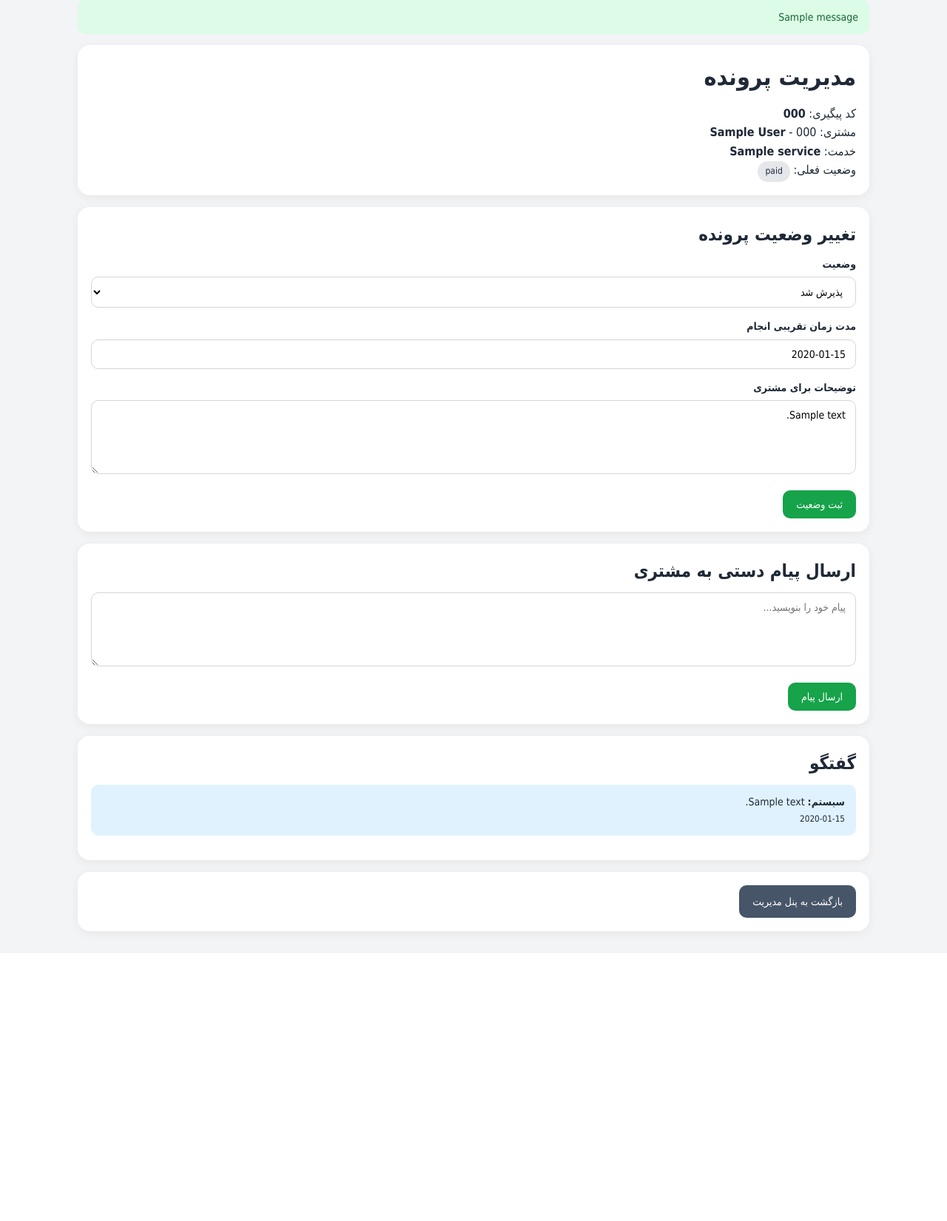
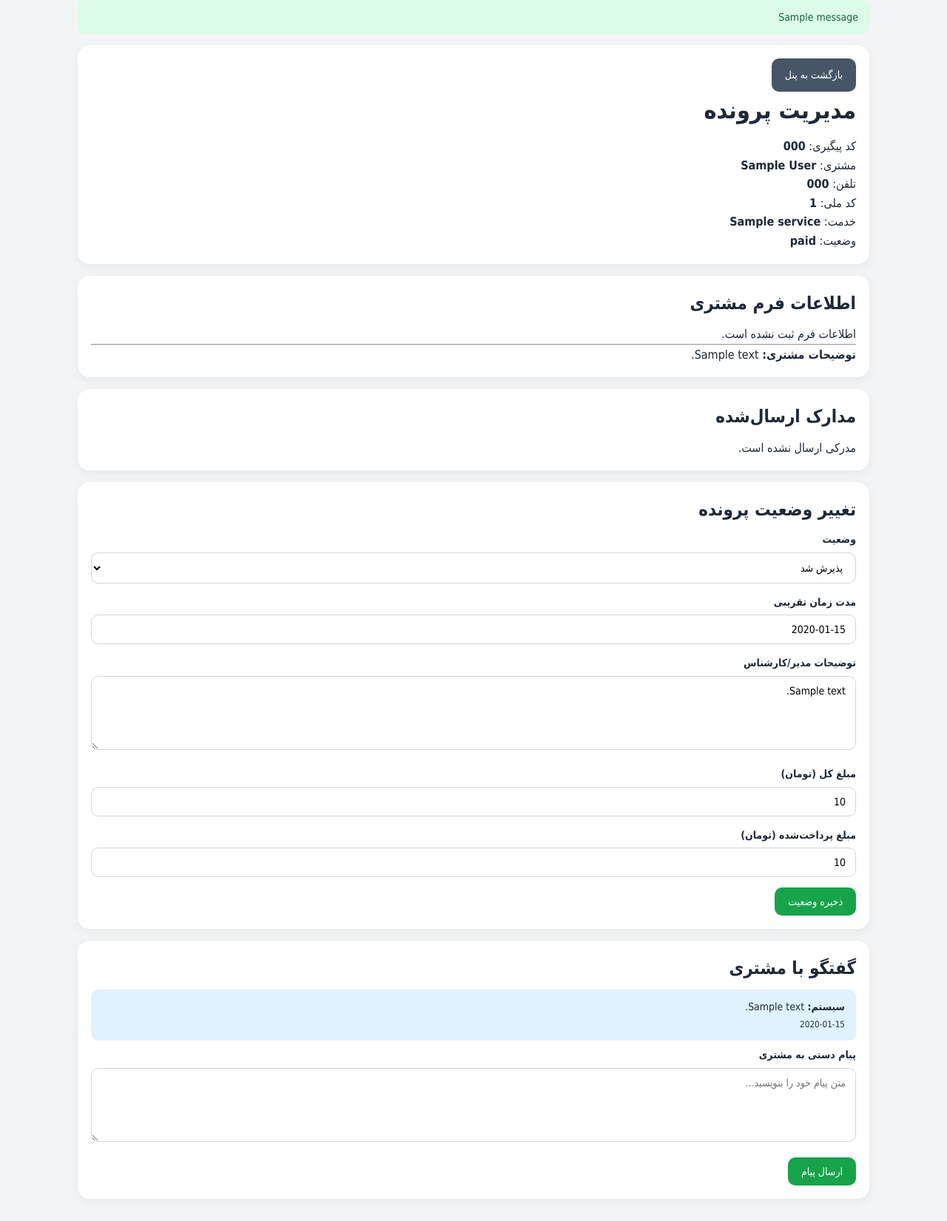
Before and after one commit to amhmdy307-stack/online-novin, a Flask app: page /admin/request/1 in a window 1280 px wide. Shown: the whole page at 74% size. Before the commit the page ends 1272 px from the top, so only its background shows below. Run offline with Flask 3, Linux system fonts and the light colour scheme; the visitor is signed in with stand-in values (Sample User, id 1); data comes from the database, SQL or seed files in the repository; tables that the repository leaves empty hold one stand-in row (values such as "Sample post"); one stand-in notice (Sample message) is shown.

Commit message:
Update admin_request.html

```diff
--- a/templates/admin_request.html
+++ b/templates/admin_request.html
@@ -1,56 +1,108 @@
 {% extends "base.html" %}
+{% block body_class %}admin-page{% endblock %}
 {% block title %}مدیریت پرونده{% endblock %}
+
 {% block content %}
+
 <div class="card">
+    <a href="{{ url_for('admin') }}" class="btn btn-secondary">بازگشت به پنل</a>
     <h1>مدیریت پرونده</h1>
     <p>کد پیگیری: <strong>{{ req.tracking_code }}</strong></p>
-    <p>مشتری: <strong>{{ req.customer_name }}</strong> - {{ req.customer_phone }}</p>
-    <p>خدمت: <strong>{{ req.service_name }}</strong></p>
-    <p>وضعیت فعلی: <span class="badge">{{ req.status }}</span></p>
+    <p>مشتری: <strong>{{ req.customer_name or '-' }}</strong></p>
+    <p>تلفن: <strong>{{ req.customer_phone or '-' }}</strong></p>
+    <p>کد ملی: <strong>{{ req.customer_national_id or '-' }}</strong></p>
+    <p>خدمت: <strong>{{ req.service_name or '-' }}</strong></p>
+    <p>وضعیت: <strong>{{ req.status }}</strong></p>
 </div>
+
+<div class="card">
+    <h2>اطلاعات فرم مشتری</h2>
+    {% if form_data %}
+        {% for key, value in form_data.items() %}
+            <p><strong>{{ key }}:</strong> {{ value }}</p>
+        {% endfor %}
+    {% else %}
+        <p>اطلاعات فرم ثبت نشده است.</p>
+    {% endif %}
+    {% if req.customer_note %}
+        <hr>
+        <p><strong>توضیحات مشتری:</strong> {{ req.customer_note }}</p>
+    {% endif %}
+</div>
+
+<div class="card">
+    <h2>مدارک ارسال‌شده</h2>
+    {% if docs %}
+        {% for doc in docs %}
+            <div style="border-bottom:1px solid #eee; padding:10px 0;">
+                <strong>{{ doc }}</strong>
+                <br>
+                <a href="{{ url_for('uploaded_file', filename=doc) }}" target="_blank" class="btn" style="padding:5px 10px;font-size:12px;margin-top:5px;">مشاهده</a>
+                <a href="{{ url_for('uploaded_file', filename=doc) }}" download class="btn btn-secondary" style="padding:5px 10px;font-size:12px;margin-top:5px;">دانلود</a>
+            </div>
+        {% endfor %}
+    {% else %}
+        <p>مدرکی ارسال نشده است.</p>
+    {% endif %}
+</div>
+
 <div class="card">
     <h2>تغییر وضعیت پرونده</h2>
     <form method="POST">
-        <input type="hidden" name="action" value="status">
+        <input type="hidden" name="action" value="update">
         <label>وضعیت</label>
         <select name="status">
-            <option value="پذیرش شد" {% if req.status == "پذیرش شد" %}selected{% endif %}>پذیرش شد</option>
-            <option value="در حال بررسی" {% if req.status == "در حال بررسی" %}selected{% endif %}>در حال بررسی</option>
-            <option value="نقص مدارک" {% if req.status == "نقص مدارک" %}selected{% endif %}>نقص مدارک</option>
-            <option value="قطعی سامانه" {% if req.status == "قطعی سامانه" %}selected{% endif %}>قطعی سامانه</option>
-            <option value="رد شد" {% if req.status == "رد شد" %}selected{% endif %}>رد شد</option>
-            <option value="انصراف مشتری" {% if req.status == "انصراف مشتری" %}selected{% endif %}>انصراف مشتری</option>
-            <option value="انجام شد" {% if req.status == "انجام شد" %}selected{% endif %}>انجام شد</option>
+            <option value="پذیرش شد" {% if req.status == 'پذیرش شد' %}selected{% endif %}>پذیرش شد</option>
+            <option value="در حال بررسی" {% if req.status == 'در حال بررسی' %}selected{% endif %}>در حال بررسی</option>
+            <option value="نقص مدارک" {% if req.status == 'نقص مدارک' %}selected{% endif %}>نقص مدارک</option>
+            <option value="قطعی سامانه" {% if req.status == 'قطعی سامانه' %}selected{% endif %}>قطعی سامانه</option>
+            <option value="رد شد" {% if req.status == 'رد شد' %}selected{% endif %}>رد شد</option>
+            <option value="انصراف مشتری" {% if req.status == 'انصراف مشتری' %}selected{% endif %}>انصراف مشتری</option>
+            <option value="انجام شد" {% if req.status == 'انجام شد' %}selected{% endif %}>انجام شد</option>
+            <option value="در انتظار پرداخت" {% if req.status == 'در انتظار پرداخت' %}selected{% endif %}>در انتظار پرداخت</option>
+            <option value="در انتظار بررسی" {% if req.status == 'در انتظار بررسی' %}selected{% endif %}>در انتظار بررسی</option>
         </select>
-        <label>مدت زمان تقریبی انجام</label>
-        <input type="text" name="estimated_time" value="{{ req.estimated_time or '' }}" placeholder="مثلاً ۲ روز کاری">
-        <label>توضیحات برای مشتری</label>
+
+        <label>مدت زمان تقریبی</label>
+        <input type="text" name="estimated_time" value="{{ req.estimated_time or '' }}" placeholder="مثلاً ۲ ساعت">
+
+        <label>توضیحات مدیر/کارشناس</label>
         <textarea name="admin_note">{{ req.admin_note or '' }}</textarea>
-        <button type="submit" class="btn">ثبت وضعیت</button>
+
+        <label>مبلغ کل (تومان)</label>
+        <input type="number" name="total_price" value="{{ req.total_price or 0 }}" min="0">
+
+        <label>مبلغ پرداخت‌شده (تومان)</label>
+        <input type="number" name="paid_price" value="{{ req.paid_price or 0 }}" min="0">
+
+        <button type="submit" class="btn">ذخیره وضعیت</button>
     </form>
 </div>
+
 <div class="card">
-    <h2>ارسال پیام دستی به مشتری</h2>
+    <h2>گفتگو با مشتری</h2>
+    {% for message in messages %}
+        <div class="alert" style="margin-bottom:8px;">
+            <strong>
+                {% if message.sender == 'customer' %}مشتری:
+                {% elif message.sender == 'admin' %}مدیر/کارشناس:
+                {% else %}سیستم:
+                {% endif %}
+            </strong>
+            {{ message.message }}
+            <br>
+            <small>{{ message.created_at }}</small>
+        </div>
+    {% else %}
+        <p>هنوز پیامی وجود ندارد.</p>
+    {% endfor %}
+
     <form method="POST">
         <input type="hidden" name="action" value="message">
-        <textarea name="message" required placeholder="پیام خود را بنویسید..."></textarea>
+        <label>پیام دستی به مشتری</label>
+        <textarea name="message" required placeholder="متن پیام خود را بنویسید..."></textarea>
         <button type="submit" class="btn">ارسال پیام</button>
     </form>
 </div>
-<div class="card">
-    <h2>گفتگو</h2>
-    {% for message in messages %}
-    <div class="alert">
-        <strong>{% if message.sender == 'customer' %}مشتری:{% elif message.sender == 'admin' %}مدیر/کارشناس:{% else %}سیستم:{% endif %}</strong>
-        {{ message.message }}
-        <br><small>{{ message.created_at }}</small>
-    </div>
-    {% else %}
-    <p>هنوز پیامی وجود ندارد.</p>
-    {% endfor %}
-</div>
-<div class="card">
-    <a href="{{ url_for('admin') }}" class="btn btn-secondary">بازگشت به پنل مدیریت</a>
-</div>
+
 {% endblock %}
-{% block body_class %}admin-page{% endblock %}
```
